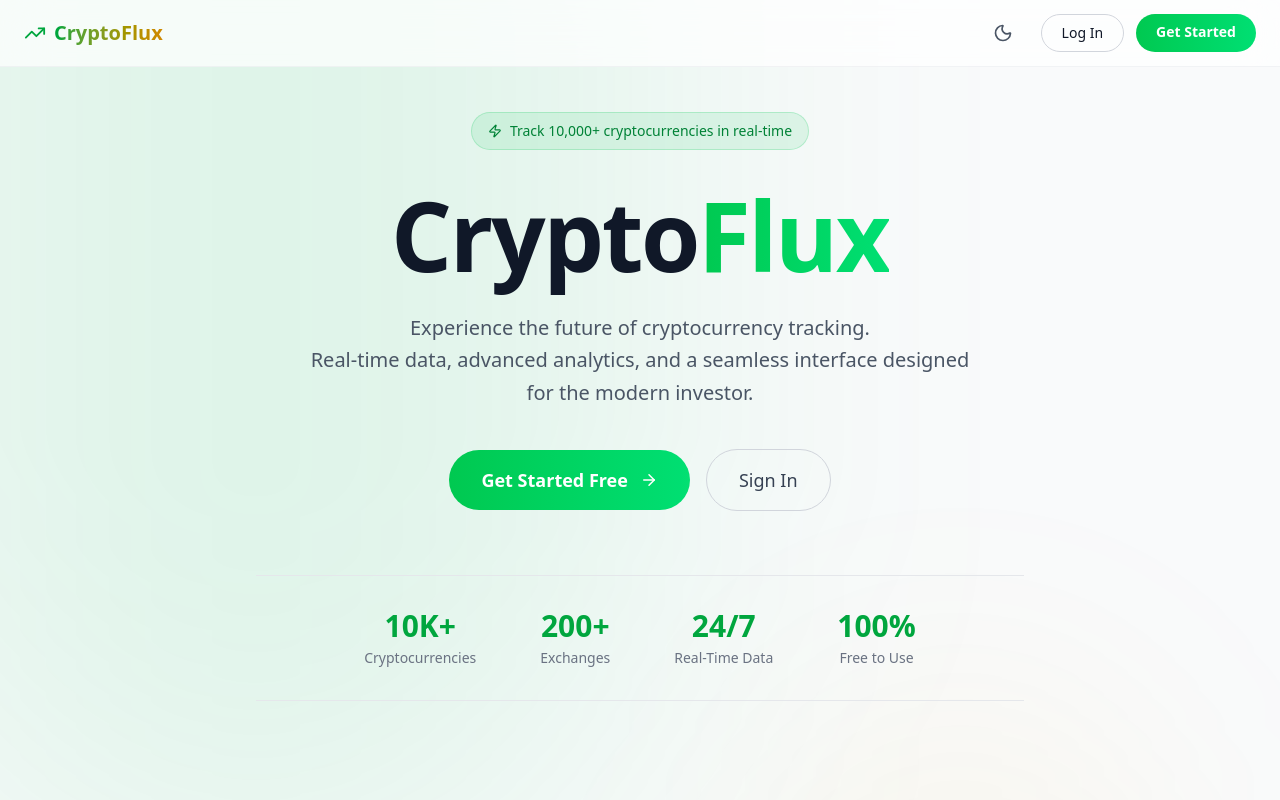
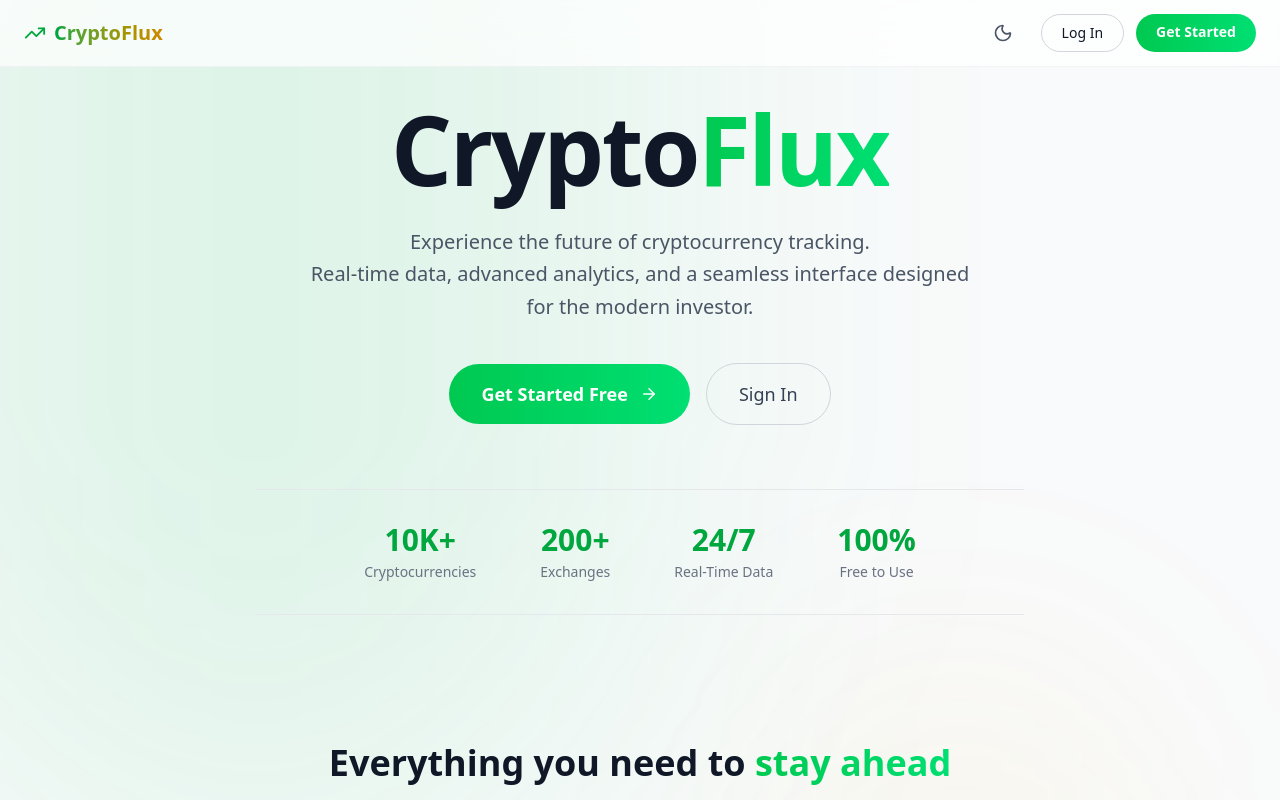
Before and after one commit to heyaryanmittal/CryptoFlux, a React (Vite) app in the folder frontend/: page / in a window 1280 px wide. Shown: the top 800 px of the page. Built offline with nearby package versions, Linux system fonts and the light colour scheme; no server answers.

Commit message:
Remove tracking badge from landing hero

```diff
--- a/frontend/src/pages/Landing.jsx
+++ b/frontend/src/pages/Landing.jsx
@@ -1,6 +1,6 @@
 import { motion } from 'framer-motion';
 import { Link } from 'react-router-dom';
-import { Activity, Shield, TrendingUp, ArrowRight, Zap, BarChart3, Globe, Github, Twitter, Mail } from 'lucide-react';
+import { Activity, Shield, TrendingUp, ArrowRight, BarChart3, Globe, Github, Twitter, Mail } from 'lucide-react';
 
 const Landing = () => {
     return (
@@ -15,18 +15,6 @@ const Landing = () => {
             <main className="relative z-10 flex-1">
                 {/* Hero Section */}
                 <section className="container mx-auto px-6 pt-24 pb-16 flex flex-col items-center text-center">
-                    <motion.div
-                        initial={{ opacity: 0, y: 20 }}
-                        animate={{ opacity: 1, y: 0 }}
-                        transition={{ duration: 0.6, ease: "easeOut" }}
-                        className="mt-4"
-                    >
-                        <div className="inline-flex items-center gap-2 px-4 py-2 rounded-full bg-green-500/10 border border-green-500/20 text-green-700 dark:text-green-400 text-sm font-medium mb-8">
-                            <Zap size={14} />
-                            <span>Track 10,000+ cryptocurrencies in real-time</span>
-                        </div>
-                    </motion.div>
-
                     <motion.div
                         initial={{ opacity: 0, y: 20 }}
                         animate={{ opacity: 1, y: 0 }}
```
